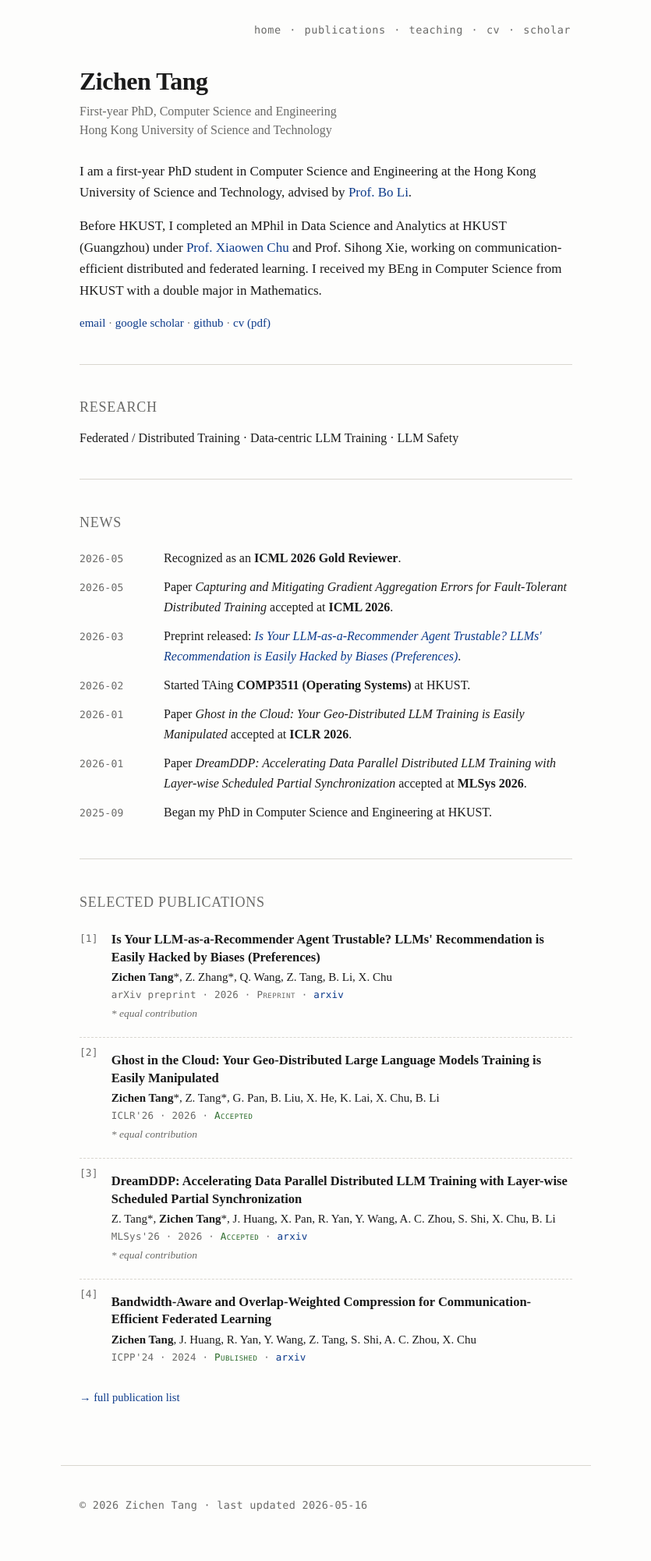
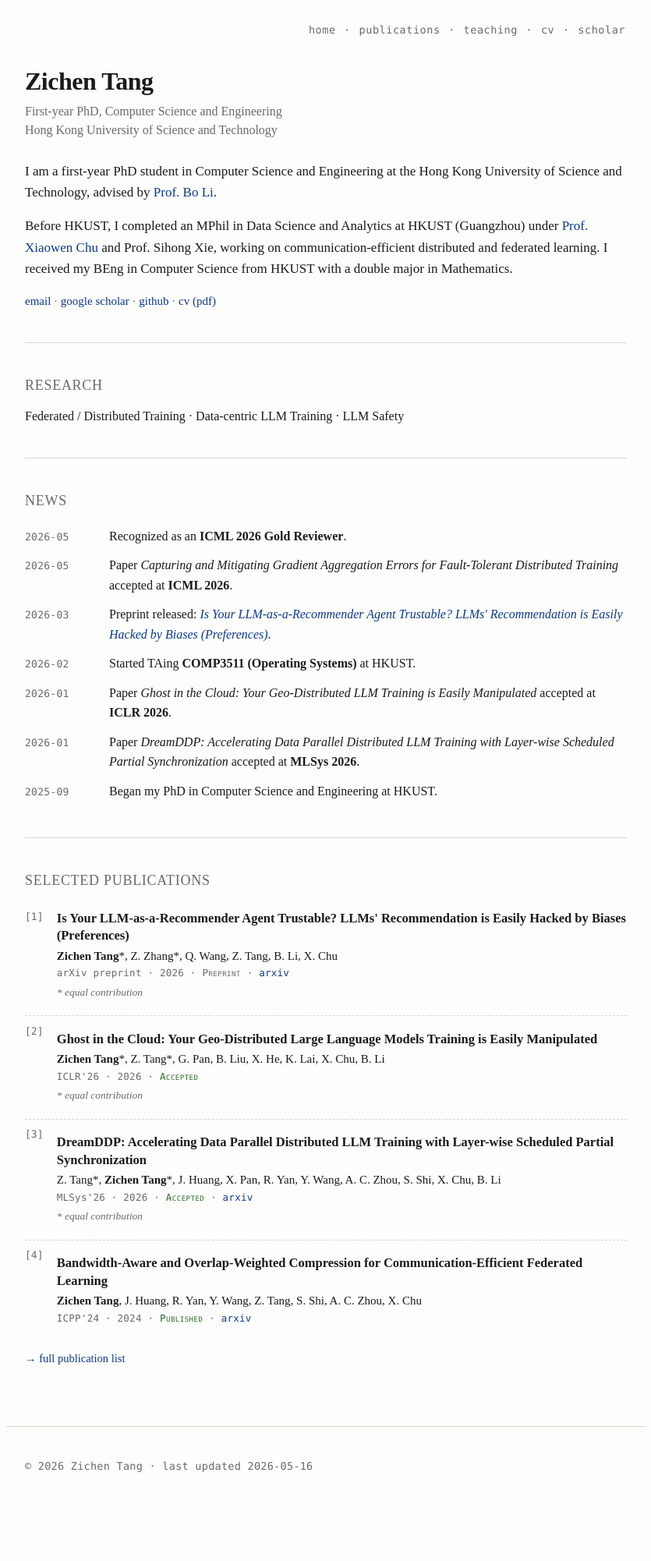
Before and after one commit to trl730109/trl730109.github.io, a Jekyll site: the page built from _pages/about.md, in a window 1280 px wide. Shown: the whole page at 78% size, without its empty margins (222-1057 px from the left). Built offline with Jekyll 4.4.1, drawn with Linux system fonts in a browser that asks for light colours; after the commit the page ends 1952 px from its top, so only the background shows below that.

Commit message:
Widen content column from 680px to 820px

```diff
--- a/_sass/_tokens.scss
+++ b/_sass/_tokens.scss
@@ -12,7 +12,7 @@ $fs-h2:         18px;
 $fs-h3:         16px;
 
 // Layout
-$content-w:     680px;
+$content-w:     820px;
 $gutter:        24px;
 
 // Light palette
```
